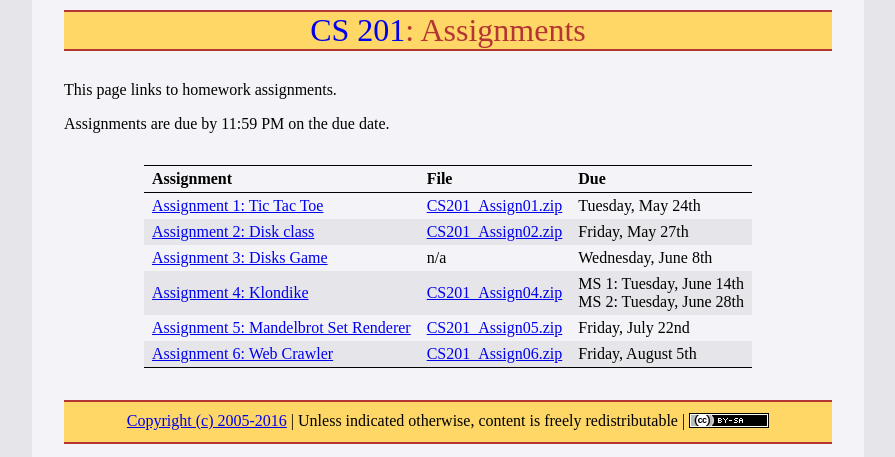
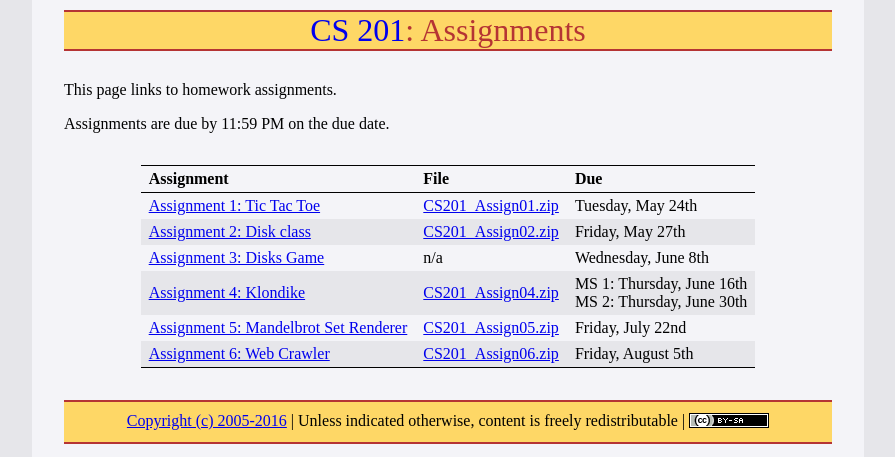
Before and after one commit to ycpcs/cs201-summer2016, a Jekyll site: the page built from assign/index.md, in a window 1280 px wide. Shown: the top 457 px of the page, without its empty margins (192-1087 px from the left). Built offline with Jekyll 4.4.1, drawn with Linux system fonts in a browser that asks for light colours; some web fonts are replaced.

```diff
--- a/assign/index.md
+++ b/assign/index.md
@@ -12,6 +12,6 @@ Assignments are due by 11:59 PM on the due date.
 > [Assignment 1: Tic Tac Toe](assign01.html) | [CS201\_Assign01.zip](CS201_Assign01.zip) | Tuesday, May 24th
 > [Assignment 2: Disk class](assign02.html) | [CS201\_Assign02.zip](CS201_Assign02.zip) | Friday, May 27th
 > [Assignment 3: Disks Game](assign03.html) | n/a | Wednesday, June 8th
-> [Assignment 4: Klondike](assign04.html) | [CS201\_Assign04.zip](CS201_Assign04.zip) | MS 1: Tuesday, June 14th<br>MS 2: Tuesday, June 28th
+> [Assignment 4: Klondike](assign04.html) | [CS201\_Assign04.zip](CS201_Assign04.zip) | MS 1: Thursday, June 16th<br>MS 2: Thursday, June 30th
 > [Assignment 5: Mandelbrot Set Renderer](assign05.html) | [CS201\_Assign05.zip](CS201_Assign05.zip) | Friday, July 22nd
 > [Assignment 6: Web Crawler](assign06.html) | [CS201\_Assign06.zip](CS201_Assign06.zip) | Friday, August 5th
```
Also changed, not shown: index.md (+1 -0 lines).
